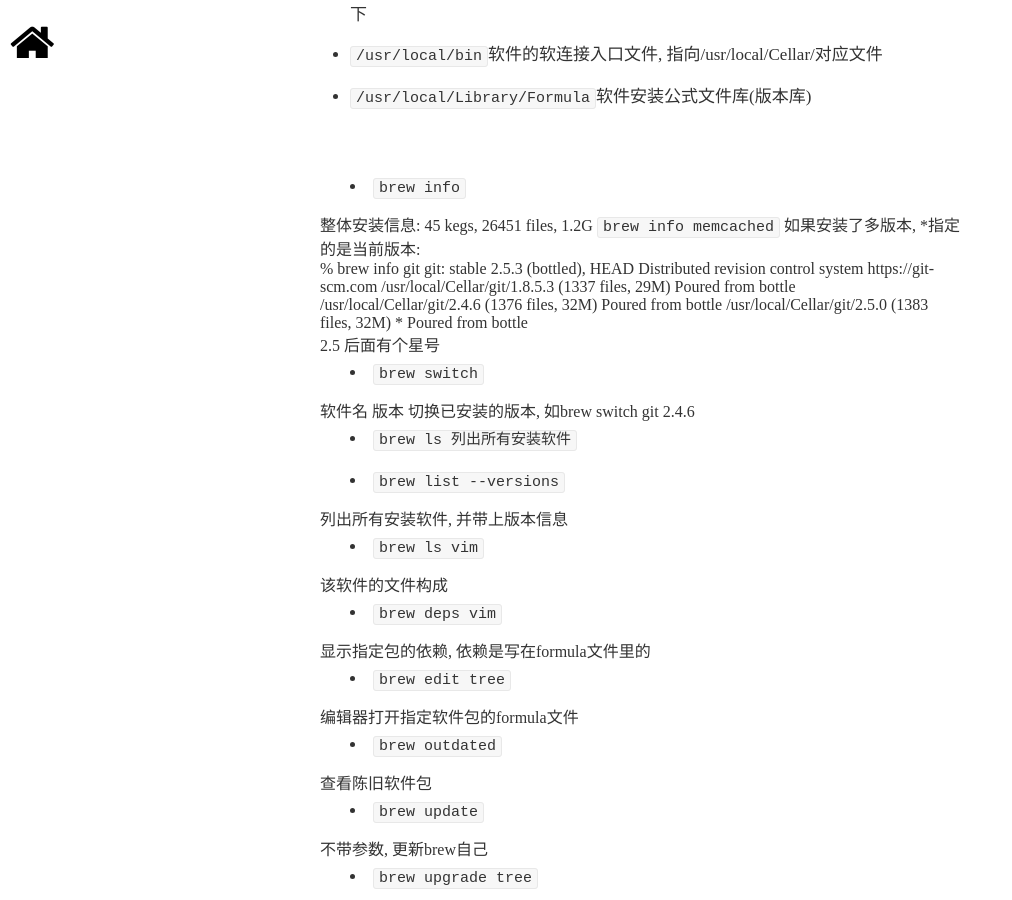
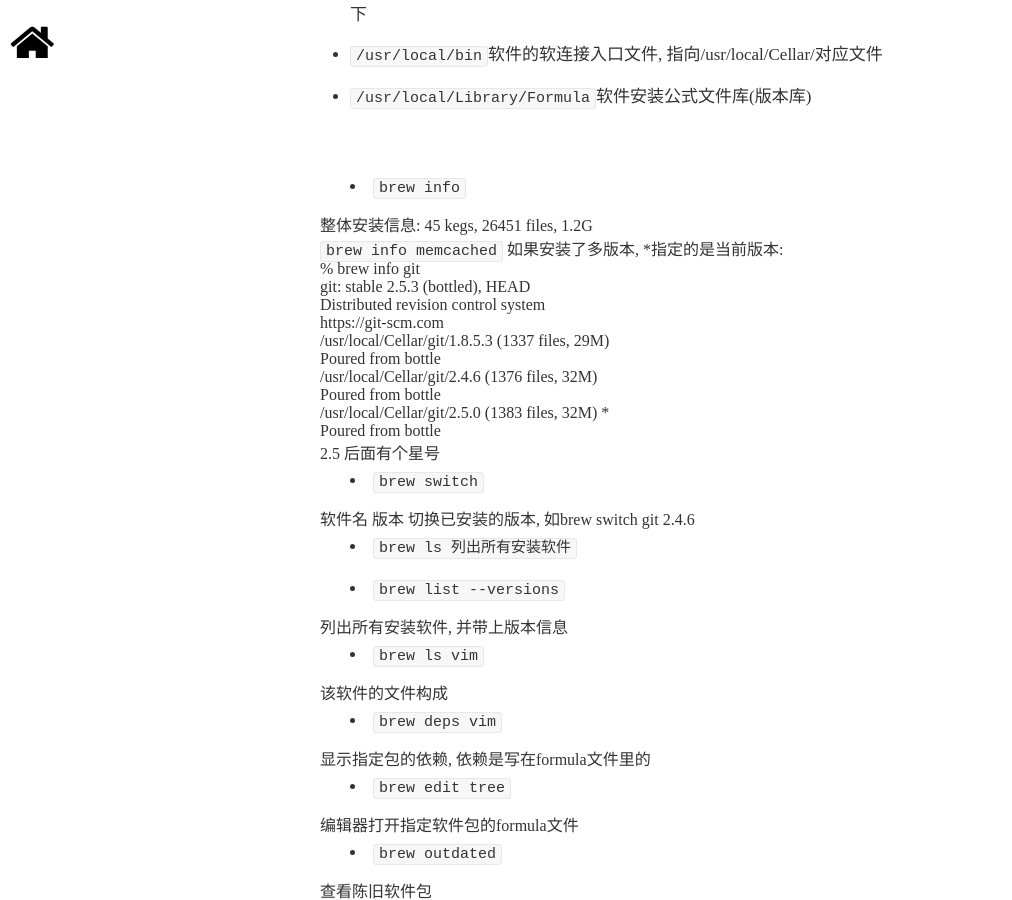
Before and after one commit to pathbox/pathbox.github.io, a Jekyll site: the page built from _posts/2016-02-25-homebrew.md, in a window 1280 px wide and 900 px high, scrolled down 1188 px. Shown: the whole window, without its empty margins (0-1012 px from the left). Built offline with Jekyll 4.4.1, drawn with Linux system fonts in a browser that asks for light colours; nearby versions of some CDN libraries; some web fonts are replaced; Markdown is read by kramdown in place of the engine named in the settings; comment, search, counter and statistics services are not loaded; some of the changed text lies outside the part shown.

Commit message:
add <br>

```diff
--- a/_posts/2016-02-25-homebrew.md
+++ b/_posts/2016-02-25-homebrew.md
@@ -29,20 +29,31 @@
   </ul>
   <br>
 
-  <li><code>brew info</code></li> 整体安装信息: 45 kegs, 26451 files, 1.2G
+  <li><code>brew info</code></li>
+  整体安装信息: 45 kegs, 26451 files, 1.2G
+  <br>
   <code>brew info memcached</code>
 
   如果安装了多版本, *指定的是当前版本:
 <br>
   % brew info git
+  <br>
   git: stable 2.5.3 (bottled), HEAD
+  <br>
   Distributed revision control system
+  <br>
   https://git-scm.com
+  <br>
   /usr/local/Cellar/git/1.8.5.3 (1337 files, 29M)
+  <br>
     Poured from bottle
+  <br>
   /usr/local/Cellar/git/2.4.6 (1376 files, 32M)
+  <br>
     Poured from bottle
+  <br>
   /usr/local/Cellar/git/2.5.0 (1383 files, 32M) *
+  <br>
     Poured from bottle
 <br>
   2.5 后面有个星号
@@ -149,7 +160,7 @@
 <p>
   brew services
   安装: brew tap homebrew/services
-
+  <br>
   查看服务: brew services list
   <code>
   % brew services list
@@ -163,9 +174,9 @@
   </code>
   <br>
   停止 brew services stop mysql
-
+  <br>
   启动brew services start mysql
-
+  <br>
   重启 brew services restart mysql
 </p>
 </p>
```
